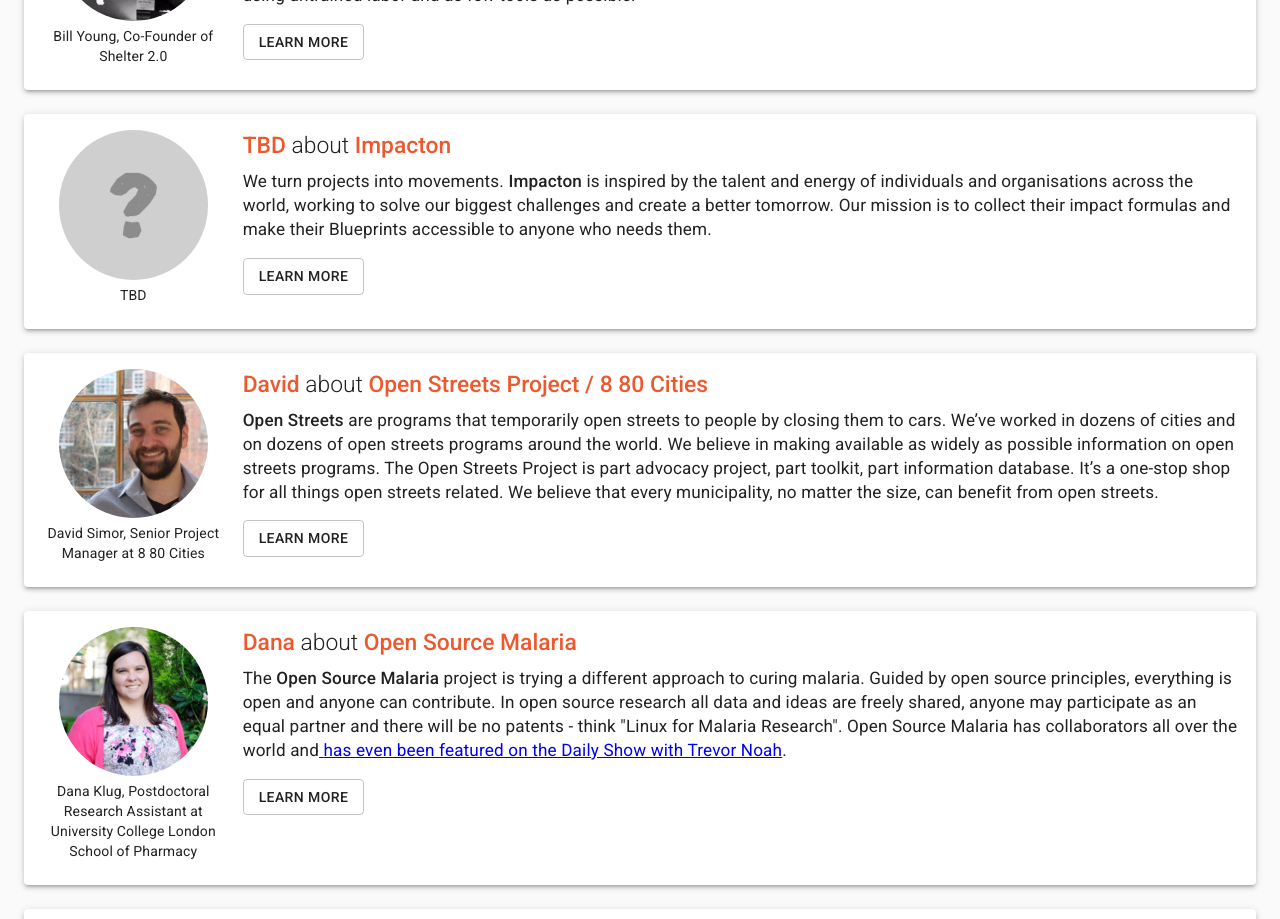
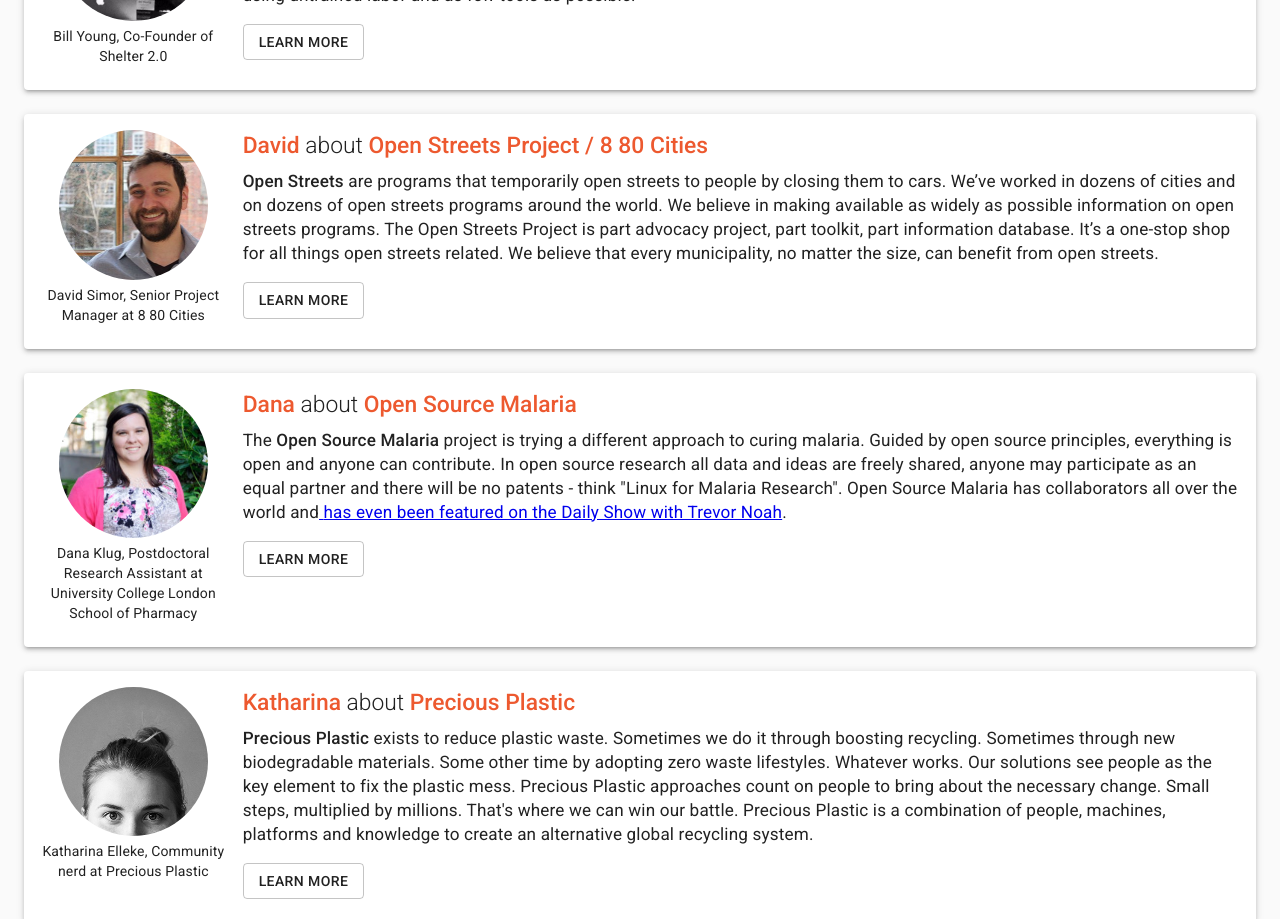
Before and after one commit to OpenlyOne/openly, a Next.js app: page / in a window 1280 px wide. Shown: the part 2460-3379 px from the top of the page. Built offline with nearby package versions, Linux system fonts and the light colour scheme.

Commit message:
Remove Impacton from speakers
Impacton will not be presenting at the session due to scheduling
conflicts.

```diff
--- a/pages/index.js
+++ b/pages/index.js
@@ -161,19 +161,6 @@
         and as few tools as possible.
       </SpeakerCard>
       <SpeakerCard
-        name="TBD"
-        organization="Impacton"
-        image="/static/unknown.png"
-        headline="TBD"
-        link="https://impacton.org/"
-      >
-        We turn projects into movements. <Emphasis>Impacton</Emphasis> is
-        inspired by the talent and energy of individuals and organisations
-        across the world, working to solve our biggest challenges and create a
-        better tomorrow. Our mission is to collect their impact formulas and
-        make their Blueprints accessible to anyone who needs them.
-      </SpeakerCard>
-      <SpeakerCard
         name="David"
         organization="Open Streets Project / 8 80 Cities"
         image="/static/david.jpg"
```
